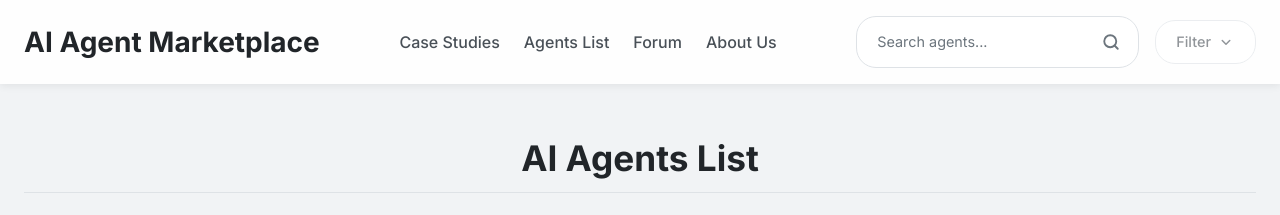
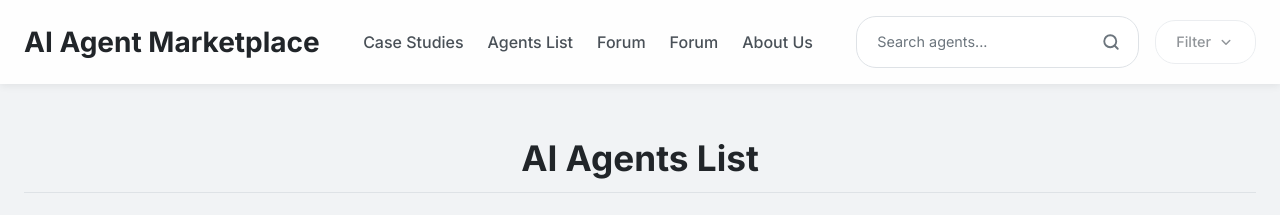
Before and after one commit to nhs-analystx/synapster, a Jekyll site: the page agents.html, which Jekyll copies as it is, in a window 1280 px wide. Shown: the top 215 px of the page. Built offline with Jekyll 4.4.1, drawn with Linux system fonts in a browser that asks for light colours; nearby versions of some CDN libraries.

Commit message:
Update agents.html

```diff
--- a/agents.html
+++ b/agents.html
@@ -268,6 +268,7 @@
             <nav>
                 <a href="https://synapster.analystx.uk/cs.html" target="_blank" rel="noopener noreferrer">Case Studies</a>
                 <a href="https://synapster.analystx.uk/agents.html" target="_blank" rel="noopener noreferrer">Agents List</a>
+                           <a href="https://synapster.analystx.uk/discussion.html" target="_blank" rel="noopener noreferrer">Forum</a>
                 <a href="https://synapster.analystx.uk/discussion.html" target="_blank" rel="noopener noreferrer">Forum</a>
                 <a href="#">About Us</a> </nav>
             <div class="header-actions">
```
